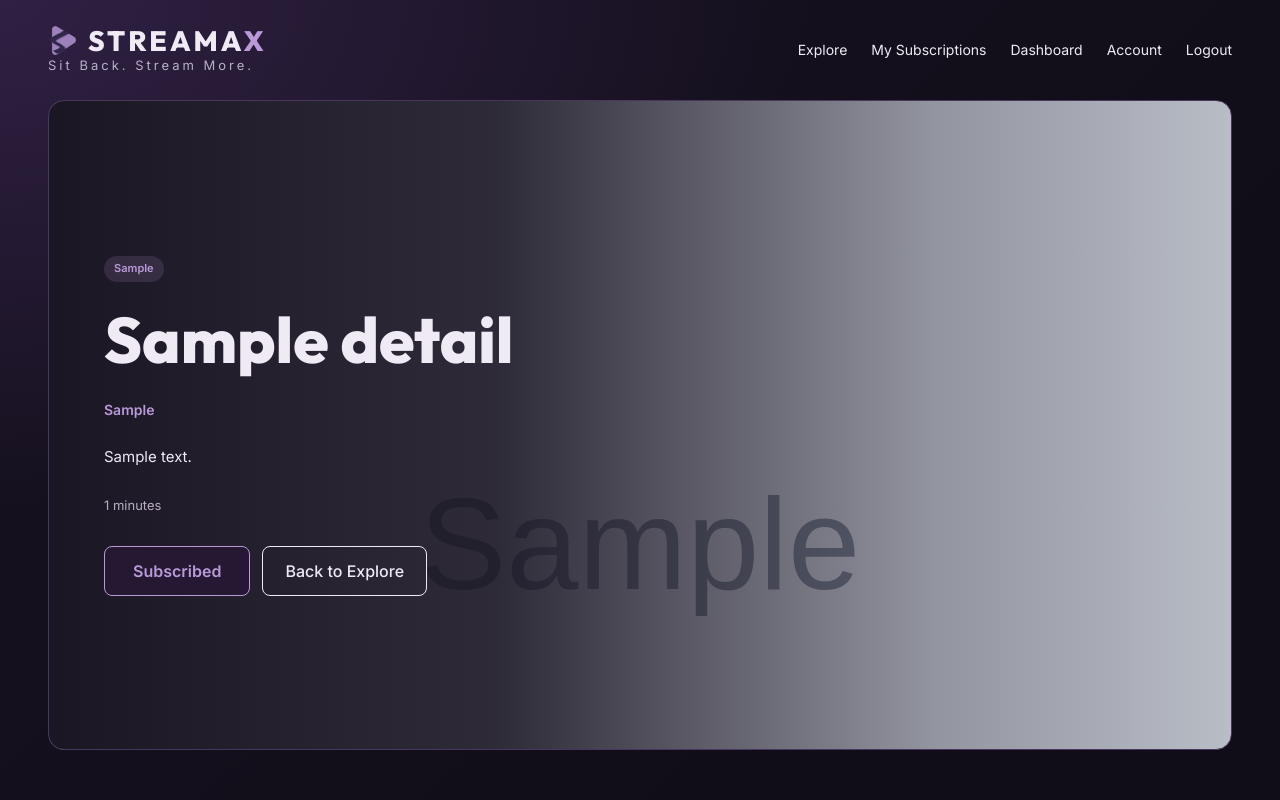
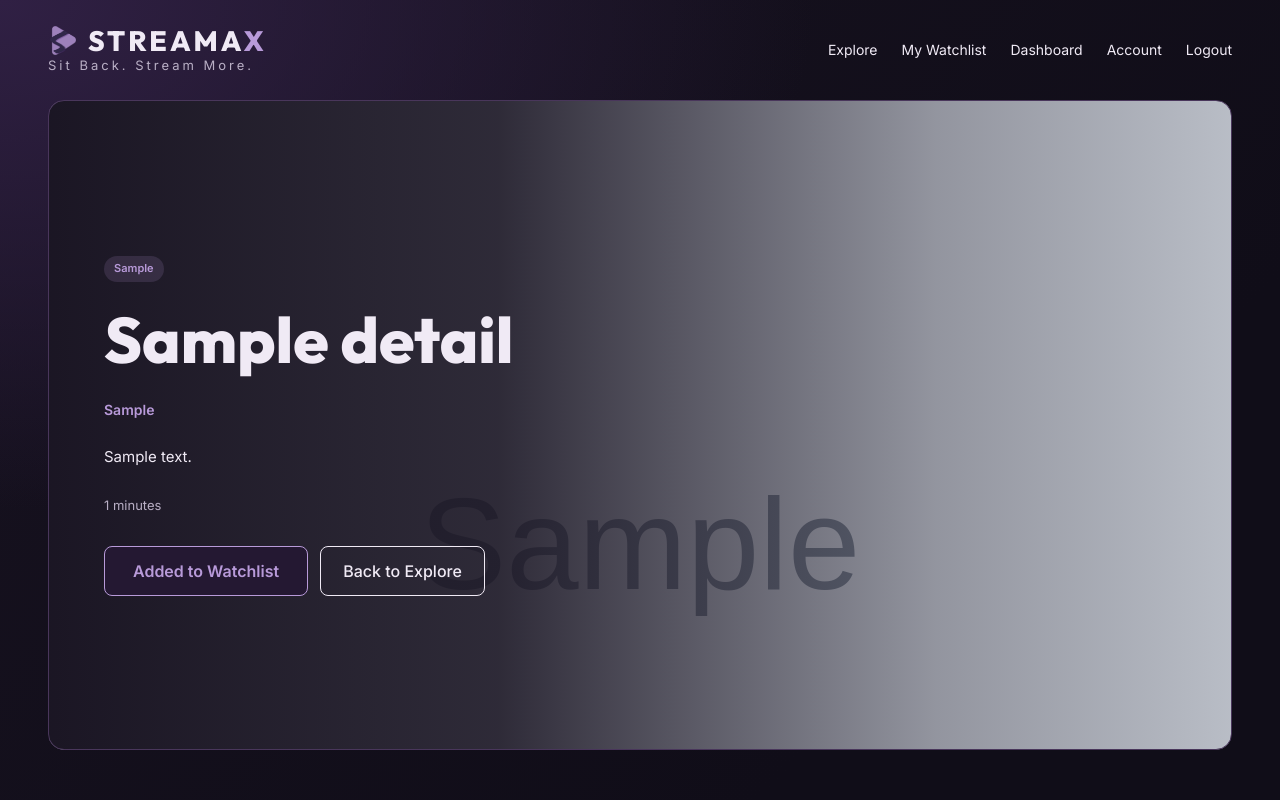
Before and after one commit to ArrafMelon/Movie-Show-subscription-system, a Flask app: page /media/1 in a window 1280 px wide. Run offline with Flask 3, Linux system fonts and the light colour scheme; the visitor is signed in with stand-in values (Sample User, id 1); tables that the repository leaves empty hold one stand-in row (values such as "Sample post"); grey boxes marked "Sample" are stand-in pictures.

Commit message:
changed mysubs > mywatchlist; added toasts (pop up msgs)

```diff
--- a/app.py
+++ b/app.py
@@ -3,7 +3,7 @@ from flask import Flask
 from flask import render_template
 from flask import request
 from flask import session
-from flask import redirect, url_for
+from flask import redirect, url_for, flash
 
 # Create the DB file
 connection = sqlite3.connect("subscription.db")
@@ -35,10 +35,10 @@ connection.execute("""
 """)
 
 
-# Table to store subscriptions per user
+# Table to store watchlist per user
 connection.execute("""
-    CREATE TABLE IF NOT EXISTS user_subscriptions(
-    subscription_id INTEGER PRIMARY KEY,
+    CREATE TABLE IF NOT EXISTS user_watchlist(
+    watchlist_id INTEGER PRIMARY KEY,
     user_id INTEGER NOT NULL,
     media_id INTEGER NOT NULL,
     FOREIGN KEY (user_id) REFERENCES user_details(id),
@@ -167,7 +167,8 @@ def change_name():
         connection.close()
         session["name"] = newname
 
-        return render_template("namechange.html", message="Name changed successfully!")
+        return redirect(url_for("change_name", changed=1))
+        #return render_template("namechange.html", message="Name changed successfully!")
     return render_template("namechange.html")
 
 @app.route('/pwdchange', methods=['GET', 'POST'])
@@ -203,8 +204,8 @@ def change_password():
         connection.commit()
         connection.close()
         session["password"] = newpassword
-
-        return render_template("pwdchange.html", message="Password changed successfully!")
+        return redirect(url_for("change_password", changed=1))
+        #return render_template("pwdchange.html", message="Password changed successfully!")
     return render_template("pwdchange.html")
 
 @app.route('/addmedia', methods=['GET', 'POST'])
@@ -260,9 +261,9 @@ def add_media():
         return render_template("add_media.html", message="Successfully Added!")
     return render_template("add_media.html")
 
-@app.route('/searchmedia', methods=['GET', 'POST'])
+@app.route('/search_media', methods=['GET', 'POST'])
 def search_media():
-    # Users and admins being able to search media, filter, and users should be able to subscribe
+    # Users and admins being able to search media, filter, and users should be able to add to watchlist
     if request.method == "GET":
         genre = request.args.get("genre")
         media_type = request.args.get("media_type")
@@ -281,19 +282,18 @@ def search_media():
         else:
             all_media = connection.execute("SELECT * FROM media_details").fetchall()
 
-        #subscribed
-        subscribed_ids =[]
+        #already added to watchlist
+        watchlisted_ids =[]
         if session.get("account_type")=="User":
             user_id= session['id']
-            subscribed_ids = [
+            watchlisted_ids = [
                 row[0] for row in connection.execute(
-                    "SELECT media_id FROM user_subscriptions WHERE user_id=?", (user_id,)
+                    "SELECT media_id FROM user_watchlist WHERE user_id=?", (user_id,)
                 ).fetchall()
             ]
 
         connection.close()
-        return render_template("search_media.html", all_media=all_media, subscribed_ids=subscribed_ids)
-
+        return render_template("search_media.html", all_media=all_media, watchlisted_ids=watchlisted_ids)
     return render_template("search_media.html")
 
 @app.route('/media/<int:media_id>')
@@ -304,85 +304,86 @@ def media_details(media_id):
         "SELECT * FROM media_details WHERE media_id = ?", (media_id,)
     ).fetchone()
 
-    is_subscribed=False
+    is_watchlisted=False
     if "id" in session and session.get("account_type") == "User":
         result= connection.execute(
-            "SELECT * FROM user_subscriptions WHERE user_id=? AND media_id=?",
+            "SELECT * FROM user_watchlist WHERE user_id=? AND media_id=?",
             (session["id"], media_id)
         ).fetchone()
 
-        if result: is_subscribed=True
+        if result: is_watchlisted=True
 
     connection.close()
 
     if media is None: return "Media not found", 404
 
-    return render_template("media_details.html", media=media, is_subscribed=is_subscribed)
+    return render_template("media_details.html", media=media, is_watchlisted=is_watchlisted)
 
-@app.route('/subscribe', methods=['GET', 'POST'])
-def add_subscription():
+@app.route('/watchlist', methods=['GET', 'POST'])
+def add_watchlist():
     """
-    When a user clicks on the subscribe button in search media tab, their subscription
-    should store automatically in the my subscriptions list
+    When a user clicks on the 'add to watchlist' button in search media tab, their watchlist
+    should store automatically in the my_watchlist list
     """
-    # Note that only regular users should be able to subscribe, not admiins
+    # Note that only regular users should be able to add watchlist, not admiins
     if session.get("account_type") != "User":
         #return render_template("search_media.html", message = "Accessible by users only")
         return redirect(url_for('search_media'))
     if request.method == "POST":
         media_id = request.form["media_id"]
-        #reads destination sent by form (subscribed from search pg or details pg)
+        #reads destination sent by form (watchlisted from search pg or details pg)
         next_page = request.form.get('next', url_for('search_media'))
 
-    # adding subscribed media onto users subscriptions
+    # adding watchlisted media onto users watchlist
         connection = sqlite3.connect("subscription.db")
         try:
-            connection.execute("INSERT INTO user_subscriptions (user_id, media_id) VALUES (?,?)",(session["id"],media_id))
+            connection.execute("INSERT INTO user_watchlist (user_id, media_id) VALUES (?,?)",(session["id"],media_id))
             connection.commit()
-            message="Subscribed :)"
+            message="Added to watchlist :)"
         except sqlite3.IntegrityError:
-            message = "Already Subscribed"
+            message = "Already in your Watchlist"
         all_media=connection.execute("SELECT * FROM media_details").fetchall()
         connection.close()
-        return redirect(next_page)
+        return redirect(next_page + ('&' if "?" in next_page else '?')+"added=1")
     return redirect(url_for('search_media'))
         #return render_template("search_media.html", all_media=all_media, message=message)
     #return render_template("search_media.html")
 
-@app.route('/mysubscriptions', methods=['GET','POST'])
-def my_subscriptions():
-    # subscriptions page for users to see their subscriptions
+@app.route('/mywatchlist', methods=['GET','POST'])
+def my_watchlist():
+    # watchlist page for users to see their watchlist
     if "email" not in session:
         return render_template("login.html", message = "Log into account first")
     if request.method == "GET":
         user_id = session["id"]
 
         connection = sqlite3.connect("subscription.db")
-        all_media = connection.execute("SELECT media_details.* FROM user_subscriptions JOIN media_details ON user_subscriptions.media_id=media_details.media_id WHERE user_subscriptions.user_id=?",
+        all_media = connection.execute("SELECT media_details.* FROM user_watchlist JOIN media_details ON user_watchlist.media_id=media_details.media_id WHERE user_watchlist.user_id=?",
                                    (user_id,)).fetchall()
         connection.close()
-        return render_template("mysubscriptions.html", all_media=all_media)
-    return render_template("mysubscriptions.html")
+        return render_template("mywatchlist.html", all_media=all_media)
+    return render_template("mywatchlist.html")
 
-@app.route('/unsubscribe', methods=['GET','POST'])
-def unsubscribe():
-    # removed show off of your subscriptions page
+@app.route('/remove-watchlist', methods=['GET','POST'])
+def remove_watchlist():
+    # removed show off of your watchlist page
     if request.method == "POST":
         media_id = request.form["media_id"]
         user_id = session["id"]
 
-    # adding subscribed media onto users subscriptions
+    # adding watchlisted media onto users watchlist
         connection = sqlite3.connect("subscription.db")
 
-        connection.execute("DELETE FROM user_subscriptions WHERE user_id=? and media_id=?",
+        connection.execute("DELETE FROM user_watchlist WHERE user_id=? and media_id=?",
                            (session["id"],media_id))
         connection.commit()
-        message="Unsubscribed"
-        all_media = connection.execute("SELECT media_details.* FROM user_subscriptions JOIN media_details ON user_subscriptions.media_id=media_details.media_id WHERE user_subscriptions.user_id=?",
+        #message="Removed from your watchlist"
+
+        all_media = connection.execute("SELECT media_details.* FROM user_watchlist JOIN media_details ON user_watchlist.media_id=media_details.media_id WHERE user_watchlist.user_id=?",
                                            (user_id,)).fetchall()
         connection.close()
-        return render_template("mysubscriptions.html", all_media=all_media, message=message)
-    return render_template("mysubscriptions.html")
+        return redirect(url_for("my_watchlist", removed=1))
+    return render_template("mywatchlist.html")
 
 
 
--- a/static/home.css
+++ b/static/home.css
@@ -562,7 +557,7 @@ a:hover {
     gap:0;
 }
 
-.media-feature-content .subscribe-btn,
+.media-feature-content .watchlist-btn,
 .add-media-btn {
     background-color: var(--purple);
     border-color: var(--purple);
--- a/templates/_header.html
+++ b/templates/_header.html
@@ -10,10 +10,10 @@
 
     <nav class="nav">
         {% if session.name %}
-            <a href="/searchmedia">Explore</a>
+            <a href="/search_media">Explore</a>
 
             {% if session.account_type =="User"%}
-                <a href="/mysubscriptions">My Subscriptions</a>
+                <a href="/mywatchlist">My Watchlist</a>
                 <a href="/yourdashboard">Dashboard</a>
             {% endif %}
 
--- a/templates/media_details.html
+++ b/templates/media_details.html
@@ -6,10 +6,22 @@
     <link rel="stylesheet" href="{{ url_for('static', filename='home.css') }}">
     <link href="https://fonts.googleapis.com/css2?family=Press+Start+2P&display=swap" rel="stylesheet">
     <link href="https://fonts.googleapis.com/css2?family=Inter:wght@400;500;600;700&family=Outfit:wght@400;500;600;700;800&display=swap" rel="stylesheet">
+    <script src="https://cdn.jsdelivr.net/npm/bootstrap@5.3.8/dist/js/bootstrap.bundle.min.js"></script>
 </head>
 <body>
     <div class="container-fluid px-4 px-lg-5 py-4">
         {% include '_header.html' %}
+
+        {% if request.args.get('added')=='1' %}
+            <div class='toast-container position-fixed top-0 end-0 p-3'>
+                <div id='addToast' class='toast streamax-toast' role='alert'>
+                    <div class='toast-body'>
+                        <span class='toast-icon'>✓</span>Added to Watchlist.
+                    </div>
+                </div>
+            </div>
+        {% endif %}
+
         <main class='media-details-pg mt-4'>
             <div class='media-feature' style="background-image: linear-gradient(
                 to right,
@@ -31,23 +43,32 @@
                     </div>
                     <div class='media-actions'>
                         {% if session.account_type=="User" %}
-                            {% if is_subscribed %}
-                                <button class='btn subscribe-btn' disabled>Subscribed</button>
+                            {% if is_watchlisted %}
+                                <button class='btn watchlist-btn' disabled>Added to Watchlist</button>
                             {% else %}
-                                <form method="POST" action="/subscribe">
+                                <form method="POST" action="/watchlist">
                                     <input type="hidden" name="media_id" value="{{ media[0] }}">
                                     <input type="hidden" name="next" value="{{ url_for('media_details', media_id=media[0]) }}">
-                                    <button type="submit" class="btn subscribe-btn">Subscribe</button>
+                                    <button type="submit" class="btn watchlist-btn">Add to Watchlist</button>
                                 </form>
                             {% endif %}
                         {% endif %}
 
-                        <a href="/searchmedia" class='btn explore-btn'>Back to Explore</a>
+                        <a href="/search_media" class='btn explore-btn'>Back to Explore</a>
                     </div>
 
                 </div>
             </div>
         </main>
     </div>
+
+    <script>
+        const toastElem = document.getElementById('addToast');
+        if (toastElem) {
+            const toast = new bootstrap.Toast(toastElem, {delay:2000});
+            toast.show();
+        }
+    </script>
+
 </body>
 </html>
```
Also changed, not shown: other parts of static/home.css (+48 -36 lines), templates/mywatchlist.html (renamed from templates/mysubscriptions.html, +37 -13 lines), templates/namechange.html (+20 -0 lines), templates/pwdchange.html (+19 -0 lines), templates/search_media.html (+24 -9 lines).
